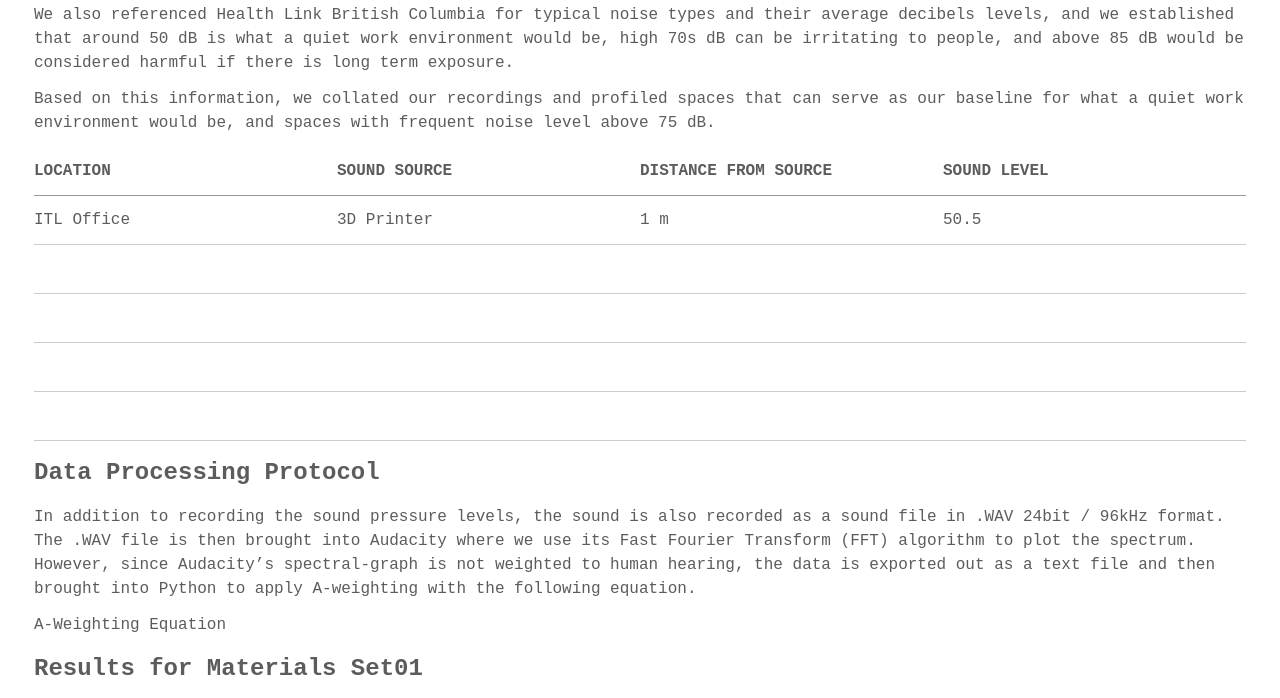
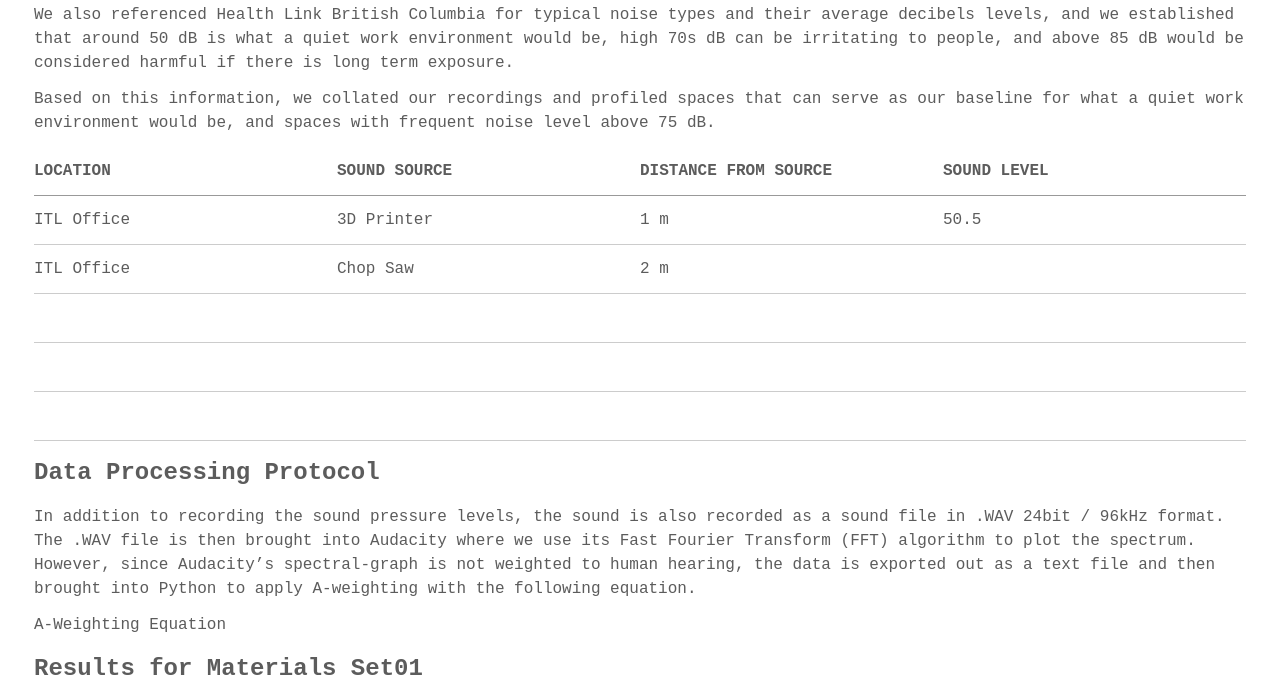
Before and after one commit to tedngai/itldatafactory, a Jekyll site: the page built from _posts/2019-1-24-EnvironmentalNoiseRecording.md, in a window 1280 px wide and 900 px high, scrolled down 1263 px, cut to the strip 0-698 px from the top of the window. Built offline with Jekyll 4.4.1, drawn with Linux system fonts in a browser that asks for light colours; some web fonts are replaced.

Commit message:
Update 2019-1-24-EnvironmentalNoiseRecording.md

```diff
--- a/_posts/2019-1-24-EnvironmentalNoiseRecording.md
+++ b/_posts/2019-1-24-EnvironmentalNoiseRecording.md
@@ -38,8 +38,8 @@ Based on this information, we collated our recordings and profiled spaces that c
 
 |LOCATION     |SOUND SOURCE     |DISTANCE FROM SOURCE     |SOUND LEVEL     |
 | --- | --- | --- | --- |
-|ITL Office|3D Printer     |1 m     |50.5     |
-|     |     |     |     |
+|ITL Office		|3D Printer     |1 m     |50.5     |
+|ITL Office     |Chop Saw     |2 m     |     |
 |     |     |     |     |
 |     |     |     |     |
 |     |     |     |     |
```
